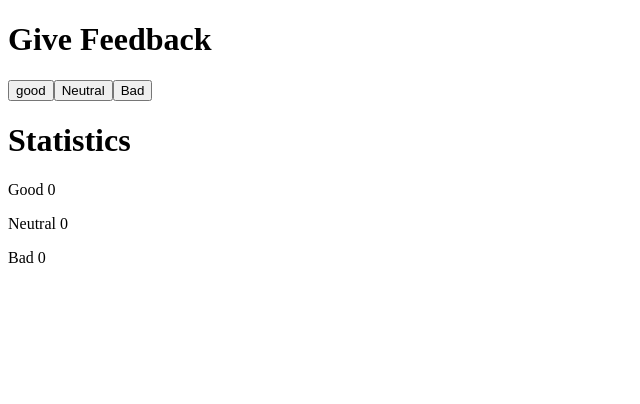
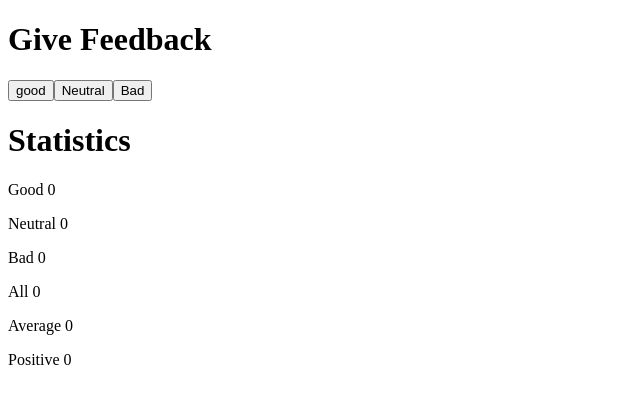
Before and after one commit to kranthi8563/Full-Stack-Open, a React (Vite) app in the folder Part1/unicafe/: page / in a window 1280 px wide. Shown: the top 404 px of the page, without its empty margins (0-640 px from the left). Built offline with nearby package versions, Linux system fonts and the light colour scheme.

Commit message:
Exercise 1.7

```diff
--- a/Part1/unicafe/src/App.jsx
+++ b/Part1/unicafe/src/App.jsx
@@ -7,15 +7,30 @@ const App = () => {
   const [good, setGood] = useState(0)
   const [neutral, setNeutral] = useState(0)
   const [bad, setBad] = useState(0)
+  const [all,setAll] = useState(0)
+
 
   const clickGood = () => {
-    setGood(good+1)
+    const newGood = good+1
+    setGood(newGood)
+    setAll(newGood+neutral+bad)
   }
   const clickNeutral = () => {
-    setNeutral(neutral+1)
+    const newNeutral = neutral+1
+    setNeutral(newNeutral)
+    setAll(good+newNeutral+bad)
   }
   const clickBad = () => {
-    setBad(bad+1)
+    const newBad = bad+1
+    setBad(newBad)
+    setAll(good+neutral+newBad)
+  }
+  const total = good+bad+neutral
+  let average = (good - bad)/total
+  let positive = good*100/total
+  if(total===0){
+    average = 0
+    positive = 0
   }
 
   return (
@@ -30,7 +45,9 @@ const App = () => {
       <p>Good {good}</p>
       <p>Neutral {neutral}</p>
       <p>Bad {bad}</p>
-
+      <p>All {all}</p>
+      <p>Average {average}</p>
+      <p>Positive {positive}</p>
 
     </div>
   )
```
